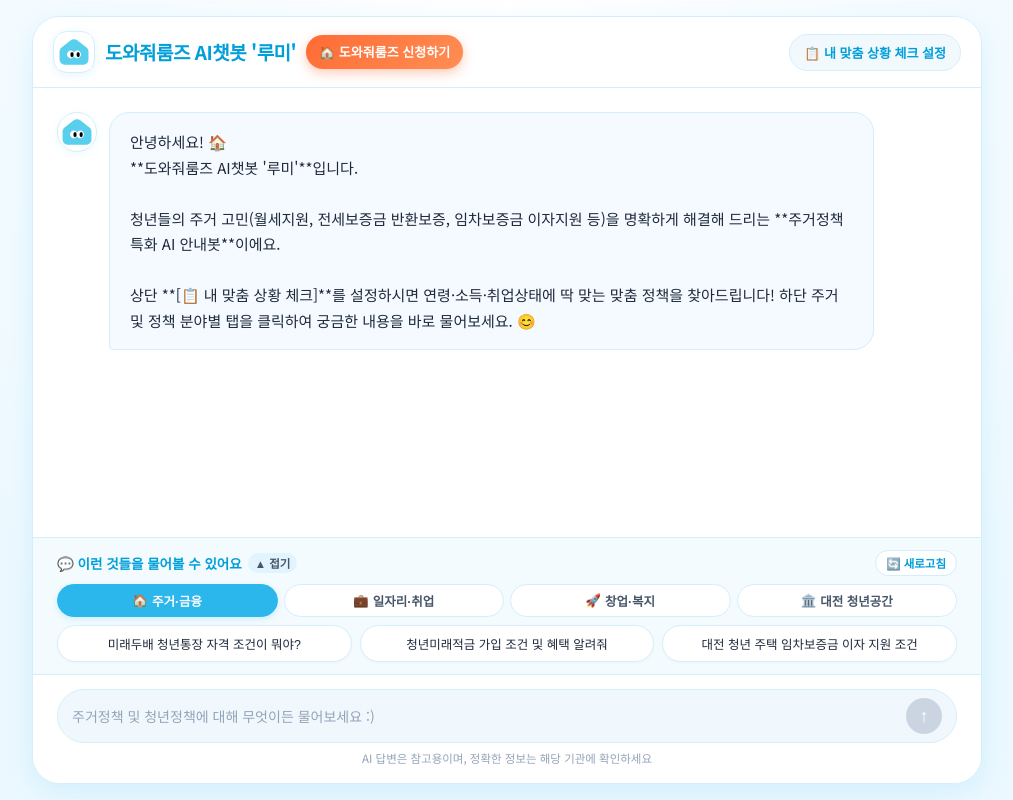
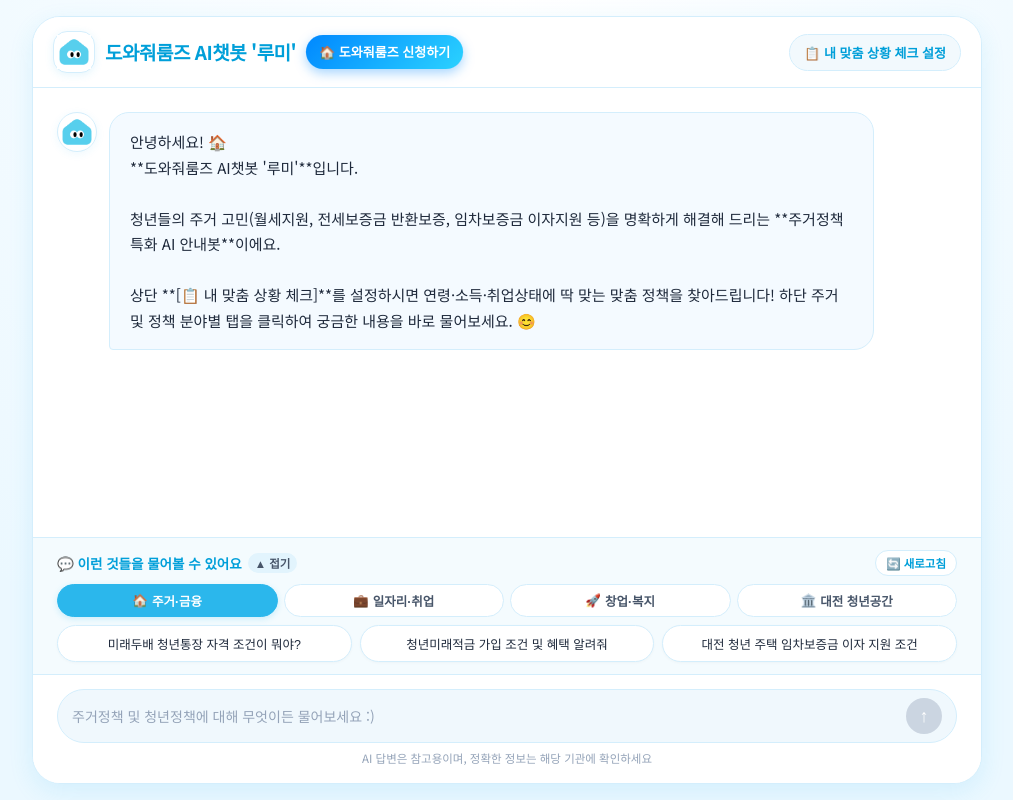
Before and after one commit to Kwonsehan/helproomz-bot, a Next.js app: page / in a window 1280 px wide. Shown: the whole page, without its empty margins (133-1146 px from the left). Built offline with nearby package versions, Linux system fonts and the light colour scheme.

Commit message:
style: change apply CTA button color to blue gradient

```diff
--- a/app/globals.css
+++ b/app/globals.css
@@ -204,42 +204,42 @@ html, body {
   white-space: nowrap;
 }
 
-/* 눈에 띄는 '도와줘룸즈 신청하기' 깜빡깜빡 펄스 CTA 버튼 */
+/* 눈에 띄는 '도와줘룸즈 신청하기' 파란색 펄스 CTA 버튼 */
 .apply-cta-btn {
   display: inline-flex;
   align-items: center;
   gap: 5px;
   padding: 6px 13px;
-  background: linear-gradient(135deg, #FF6B35 0%, #FF8E53 100%);
+  background: linear-gradient(135deg, #0088FF 0%, #2BD2FF 100%);
   color: #ffffff !important;
   font-size: 13px;
   font-weight: 800;
   border-radius: 20px;
   text-decoration: none !important;
-  box-shadow: 0 4px 12px rgba(255, 107, 53, 0.35);
+  box-shadow: 0 4px 12px rgba(0, 136, 255, 0.35);
   transition: all 0.2s ease;
-  animation: pulseGlow 1.8s infinite ease-in-out;
+  animation: pulseGlowBlue 1.8s infinite ease-in-out;
   flex-shrink: 0;
   white-space: nowrap;
 }
 
 .apply-cta-btn:hover {
   transform: translateY(-2px) scale(1.04);
-  box-shadow: 0 6px 16px rgba(255, 107, 53, 0.55);
-  background: linear-gradient(135deg, #FF5514 0%, #FF7A38 100%);
+  box-shadow: 0 6px 16px rgba(0, 136, 255, 0.55);
+  background: linear-gradient(135deg, #0077EE 0%, #00B8FF 100%);
 }
 
-@keyframes pulseGlow {
+@keyframes pulseGlowBlue {
   0% {
-    box-shadow: 0 0 0 0 rgba(255, 107, 53, 0.65), 0 4px 12px rgba(255, 107, 53, 0.35);
+    box-shadow: 0 0 0 0 rgba(0, 136, 255, 0.65), 0 4px 12px rgba(0, 136, 255, 0.35);
     transform: scale(1);
   }
   50% {
-    box-shadow: 0 0 0 7px rgba(255, 107, 53, 0), 0 4px 16px rgba(255, 107, 53, 0.5);
+    box-shadow: 0 0 0 7px rgba(0, 136, 255, 0), 0 4px 16px rgba(0, 136, 255, 0.5);
     transform: scale(1.03);
   }
   100% {
-    box-shadow: 0 0 0 0 rgba(255, 107, 53, 0), 0 4px 12px rgba(255, 107, 53, 0.35);
+    box-shadow: 0 0 0 0 rgba(0, 136, 255, 0), 0 4px 12px rgba(0, 136, 255, 0.35);
     transform: scale(1);
   }
 }
```
